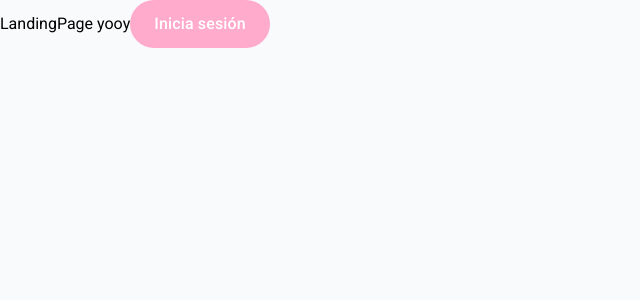
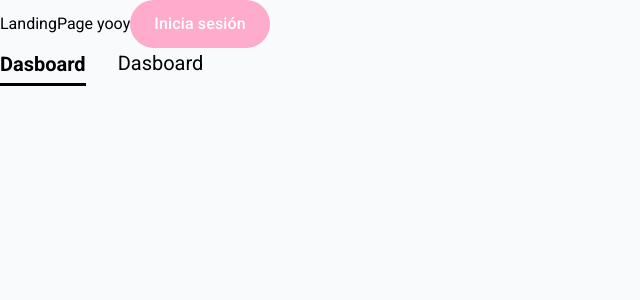
Before and after one commit to SantiagoGualguan/PROYECTO_DE_SARROLLO_DE_SOFTWARE_1, a React (Vite) app in the folder frontend/: page / in a window 1280 px wide. Shown: the top 300 px of the page, without its empty margins (0-640 px from the left). Built offline with nearby package versions, Linux system fonts and the light colour scheme.

Commit message:
Implementation of the NavBar component and its style

```diff
--- /dev/null
+++ b/frontend/src/components/ui/NavBar/NavBar.css
@@ -0,0 +1,15 @@
+.nav-item {
+  font-family: var(--font-body);
+  font-size: var(--font-size-md);
+  color: var(--color-text-primary);
+  text-decoration: none;
+  padding-bottom: var(--space-xs);
+  border-bottom: 4px solid transparent;
+  transition: all 0.3s ease;
+}
+
+.nav-item-active,
+.nav-item:hover {
+  font-weight: 600;
+  border-bottom: 3px solid var(--color-text-primary);
+}
--- /dev/null
+++ b/frontend/src/components/ui/NavBar/NavBar.jsx
@@ -0,0 +1,22 @@
+import "./NavBar.css";
+import { NavLink } from "react-router-dom";
+
+const NavBar = ({ items = [], className = "" }) => {
+  return (
+    <nav className={`flex items-center gap-8 bg-transparent ${className}`}>
+      {items.map(({ label, to }) => (
+        <NavLink
+          key={to}
+          to={to}
+          className={({ isActive }) =>
+            isActive ? "nav-item nav-item-active" : "nav-item"
+          }
+        >
+          {label}
+        </NavLink>
+      ))}
+    </nav>
+  );
+};
+
+export default NavBar;
--- a/frontend/src/pages/public/LandingPage.jsx
+++ b/frontend/src/pages/public/LandingPage.jsx
@@ -1,5 +1,6 @@
 import React from "react";
 import Button from "../../components/ui/Button/Button.jsx";
+import NavBar from "../../components/ui/NavBar/NavBar.jsx";
 
 const LandingPage = () => {
   return (
@@ -12,6 +13,12 @@ const LandingPage = () => {
         color="var(--color-pink-light)"
         onClick={() => console.log("funciona!")}
       />
+      <NavBar
+        items={[
+          { label: "Dasboard", to: "./" },
+          { label: "Dasboard", to: "/LandingPage" },
+        ]}
+      />
       {/* TODO: implementar landing pública de DanceLearn Academy */}
     </div>
   );
```
Also changed, not shown: frontend/src/components/ui/NavButton/NavButton.css (deleted), frontend/src/components/ui/NavButton/NavButton.jsx (deleted).
